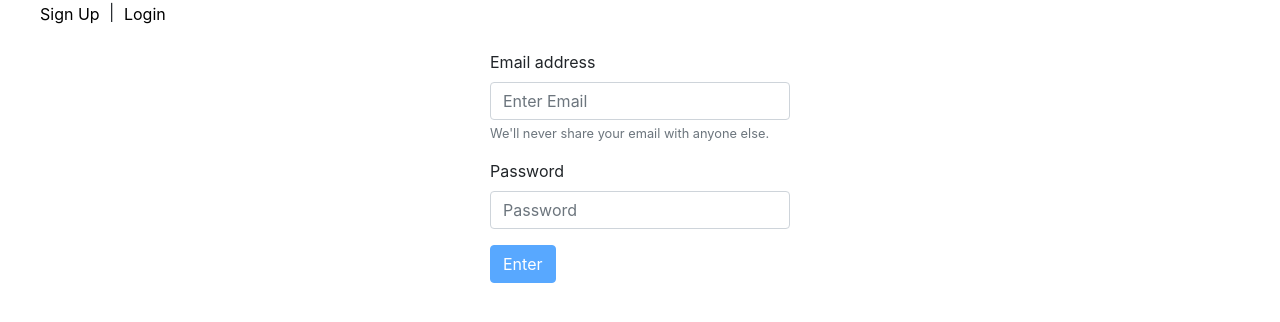
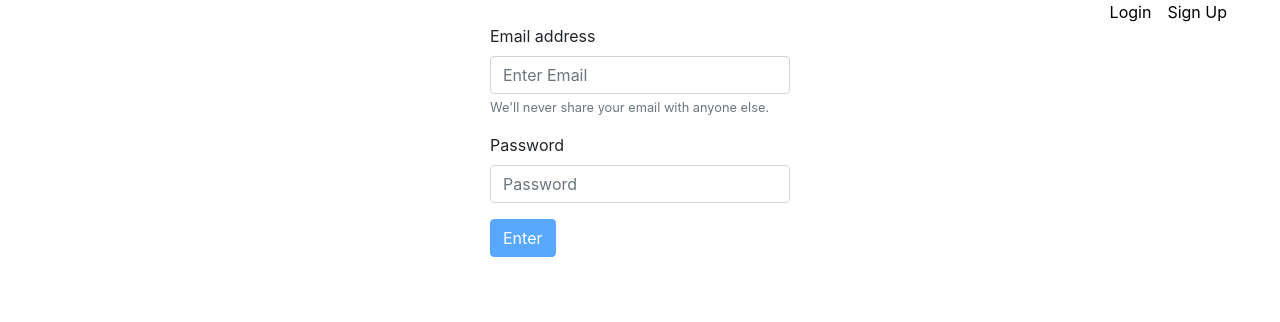
Before and after one commit to KarkanitsaD/CarRentalSystem_Angular, an Angular app: page /login in a window 1280 px wide. Shown: the top 322 px of the page. Built offline with nearby package versions, Linux system fonts and the light colour scheme.

Commit message:
create first version of header component

```diff
--- a/src/app/app.component.html
+++ b/src/app/app.component.html
@@ -1,9 +1,4 @@
 <div class="main_div">
-    <header class="header_div">
-        <a [routerLink]="['/register']" routerLinkActive="router-link-active"  class="header_a align-middle signup_a">Sign Up</a>
-        |
-        <a [routerLink]="['/login']" routerLinkActive="router-link-active"  class="header_a align-middle login_a">Login</a>
-    </header>
+    <app-header></app-header>
+    <router-outlet></router-outlet>
 </div>
-
-<router-outlet></router-outlet>
--- a/src/app/app.module.ts
+++ b/src/app/app.module.ts
@@ -12,11 +12,13 @@ import { ApiService } from './shared/services/api.service';
 import { HTTP_INTERCEPTORS } from '@angular/common/http';
 import { HttpHeadersInterceptor } from './shared/interceptors/http-headers.interceptor';
 import { AuthenticationInterceptor } from './shared/interceptors/authentication.interceptor';
+import { HeaderComponent } from './shared/components/header/header.component';
 
 @NgModule({
   declarations: [
     AppComponent,
-    routingComponents
+    routingComponents,
+    HeaderComponent
   ],
   imports: [
     BrowserModule,
--- /dev/null
+++ b/src/app/shared/components/header/header.component.css
@@ -0,0 +1,16 @@
+.header_div{
+    height: 50px;
+    background-color: #fff
+}
+
+.header_a{
+    color:black;
+}
+
+.signup_a{
+    margin-right: 5px;
+}
+
+.login_a{
+    margin-left: 5px;
+}
--- /dev/null
+++ b/src/app/shared/components/header/header.component.html
@@ -0,0 +1,10 @@
+<div>
+    <header class="d-flex flex-row-reverse">
+        <div>
+            <a [routerLink]="['/register']" routerLinkActive="router-link-active"  class="header_a p-2 signup_a">Sign Up</a>
+        </div>
+        <div>
+            <a [routerLink]="['/login']" routerLinkActive="router-link-active"  class="header_a p-2 login_a">Login</a>
+        </div>
+    </header>
+</div>
--- a/src/styles.css
+++ b/src/styles.css
@@ -7,20 +7,3 @@ form{
     margin-left: auto;
     margin-right: auto;
 }
-
-.header_div{
-    height: 50px;
-    background-color: #fff
-}
-
-.header_a{
-    color:black;
-}
-
-.signup_a{
-    margin-right: 5px;
-}
-
-.login_a{
-    margin-left: 5px;
-}
```
Also changed, not shown: src/app/shared/components/header/header.component.ts (added, +10 -0 lines).
